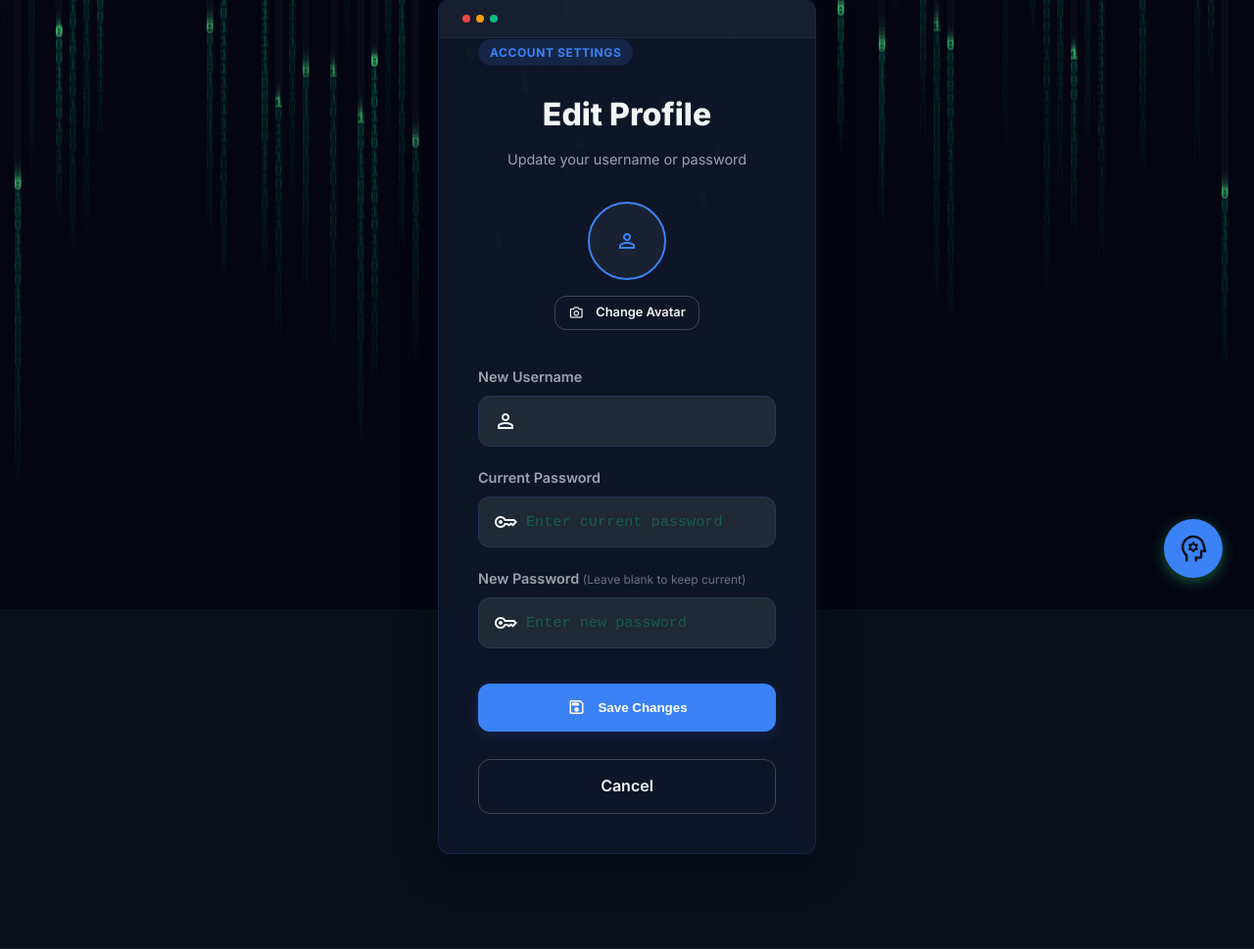
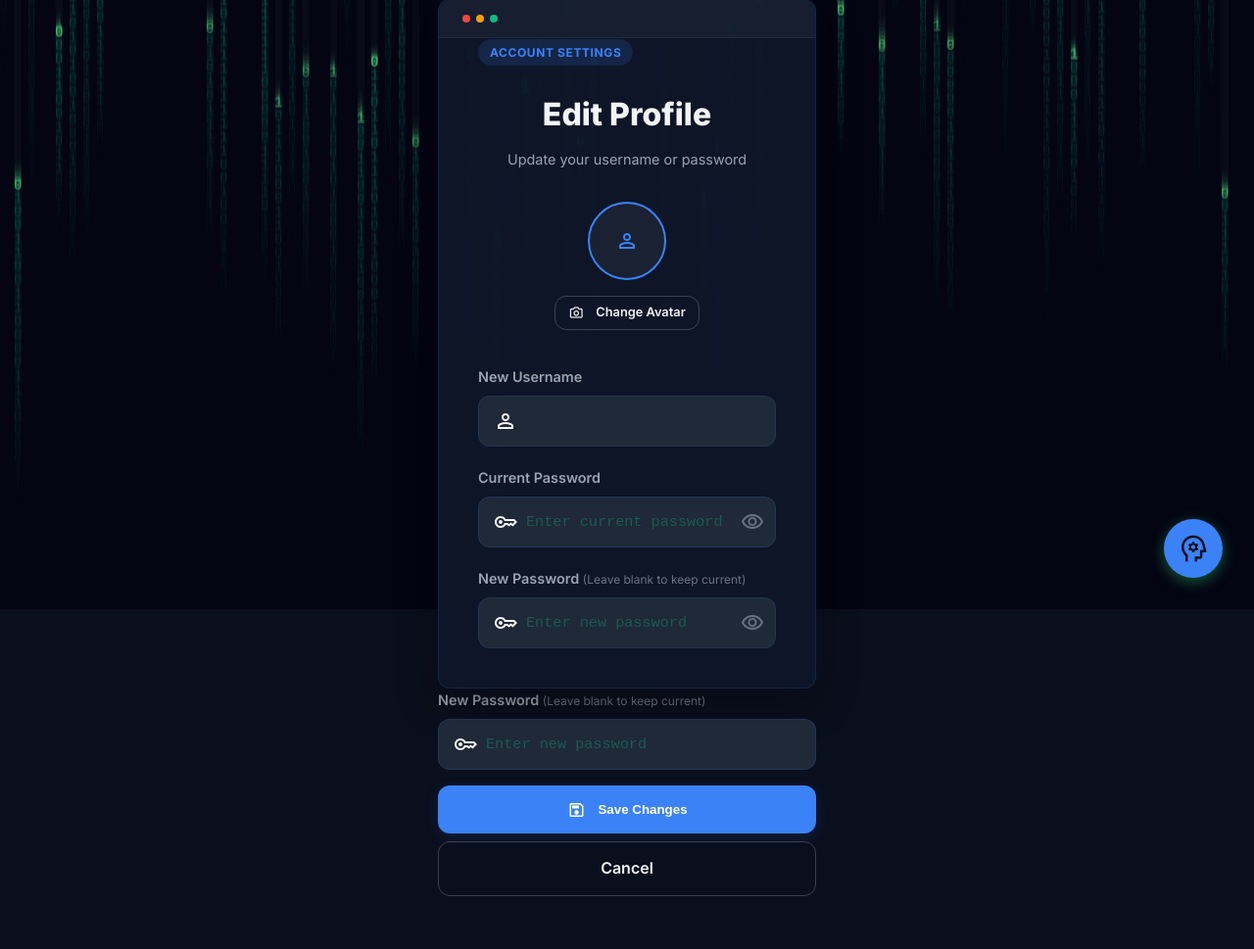
Before and after one commit to Billy3661/cyber_defense_system, a Flask app: template templates/edit_profile.html in a window 1280 px wide. Shown: the part 178-1147 px from the top of the page at 98% size. Run offline with Flask 3, Linux system fonts and the light colour scheme; the template is opened without the code that fills it, so the values that code supplies are empty.

Commit message:
Integrate password visibility toggle globally via base.html, add to edit_profile passwords

```diff
--- a/templates/base.html
+++ b/templates/base.html
@@ -341,6 +341,18 @@
                 }[tag] || tag)
             );
         }
+
+        function togglePasswordVisibility(inputId, btn) {
+            const input = document.getElementById(inputId);
+            const icon = btn.querySelector('.material-symbols-outlined');
+            if (input.type === 'password') {
+                input.type = 'text';
+                icon.textContent = 'visibility_off';
+            } else {
+                input.type = 'password';
+                icon.textContent = 'visibility';
+            }
+        }
     </script>
 
     <script src="{{ url_for('static', filename='js/main.js') }}"></script>
--- a/templates/edit_profile.html
+++ b/templates/edit_profile.html
@@ -45,10 +45,25 @@
 
             <div class="field-group">
                 <label for="current_password" class="form-label">Current Password</label>
-                <div class="scanner-input-wrap">
+                <div class="scanner-input-wrap" style="position: relative;">
                     <span class="scanner-prefix material-symbols-outlined" style="left: 1rem;">key</span>
-                    <input type="password" id="current_password" name="current_password" class="scanner-main-input" placeholder="Enter current password" style="padding-left: 3rem;" />
+                    <input type="password" id="current_password" name="current_password" class="scanner-main-input" placeholder="Enter current password" style="padding-left: 3rem; padding-right: 3rem;" />
+                    <button type="button" class="pw-toggle" onclick="togglePasswordVisibility('current_password', this)" aria-label="Toggle password visibility">
+                        <span class="material-symbols-outlined">visibility</span>
+                    </button>
                 </div>
+            </div>
+
+            <div class="field-group">
+                <label for="new_password" class="form-label">New Password <span style="font-size:0.75rem; font-weight:normal; color:var(--text-muted);">(Leave blank to keep current)</span></label>
+                <div class="scanner-input-wrap" style="position: relative;">
+                    <span class="scanner-prefix material-symbols-outlined" style="left: 1rem;">key</span>
+                    <input type="password" id="new_password" name="password" class="scanner-main-input" placeholder="Enter new password" style="padding-left: 3rem; padding-right: 3rem;" />
+                    <button type="button" class="pw-toggle" onclick="togglePasswordVisibility('new_password', this)" aria-label="Toggle password visibility">
+                        <span class="material-symbols-outlined">visibility</span>
+                    </button>
+                </div>
+            </div>
             </div>
 
             <div class="field-group">
```
Also changed, not shown: templates/login.html (+1 -15 lines), templates/register.html (+0 -12 lines).
